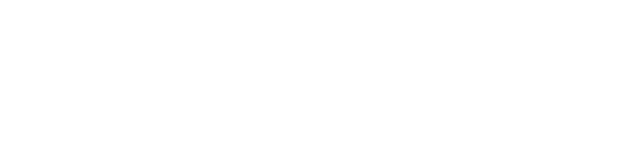
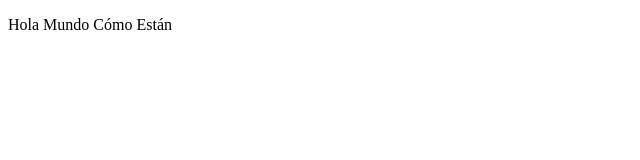
Before and after one commit to manuel2807/ProyectoPruebaPrework, a plain HTML site: page index.html in a window 1280 px wide. Shown: the whole page, without its empty margins (0-640 px from the left). Drawn offline with Linux system fonts and the light colour scheme.

Commit message:
second commit, se agrego el saludo

```diff
--- a/index.html
+++ b/index.html
@@ -6,6 +6,6 @@
     <title>Document</title>
 </head>
 <body>
-
+    <p>Hola Mundo Cómo Están</p>
 </body>
 </html>
```
